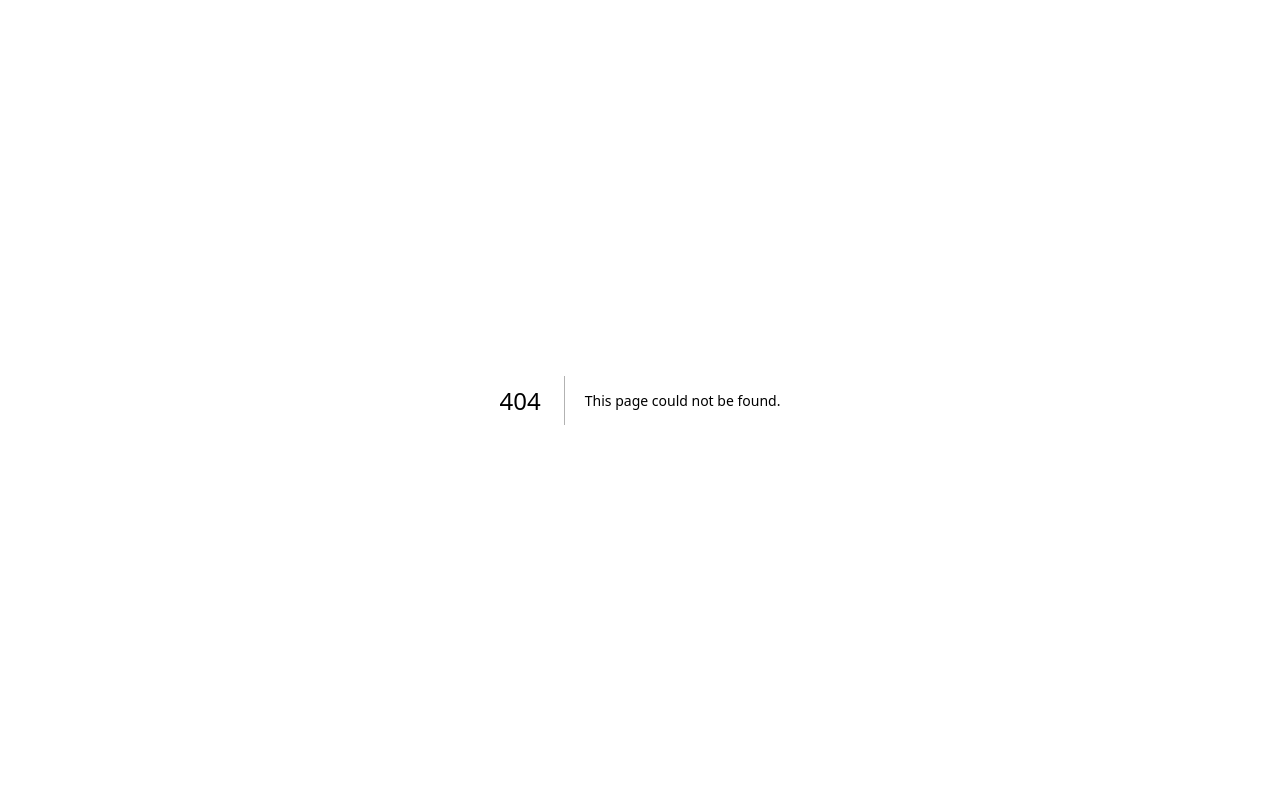
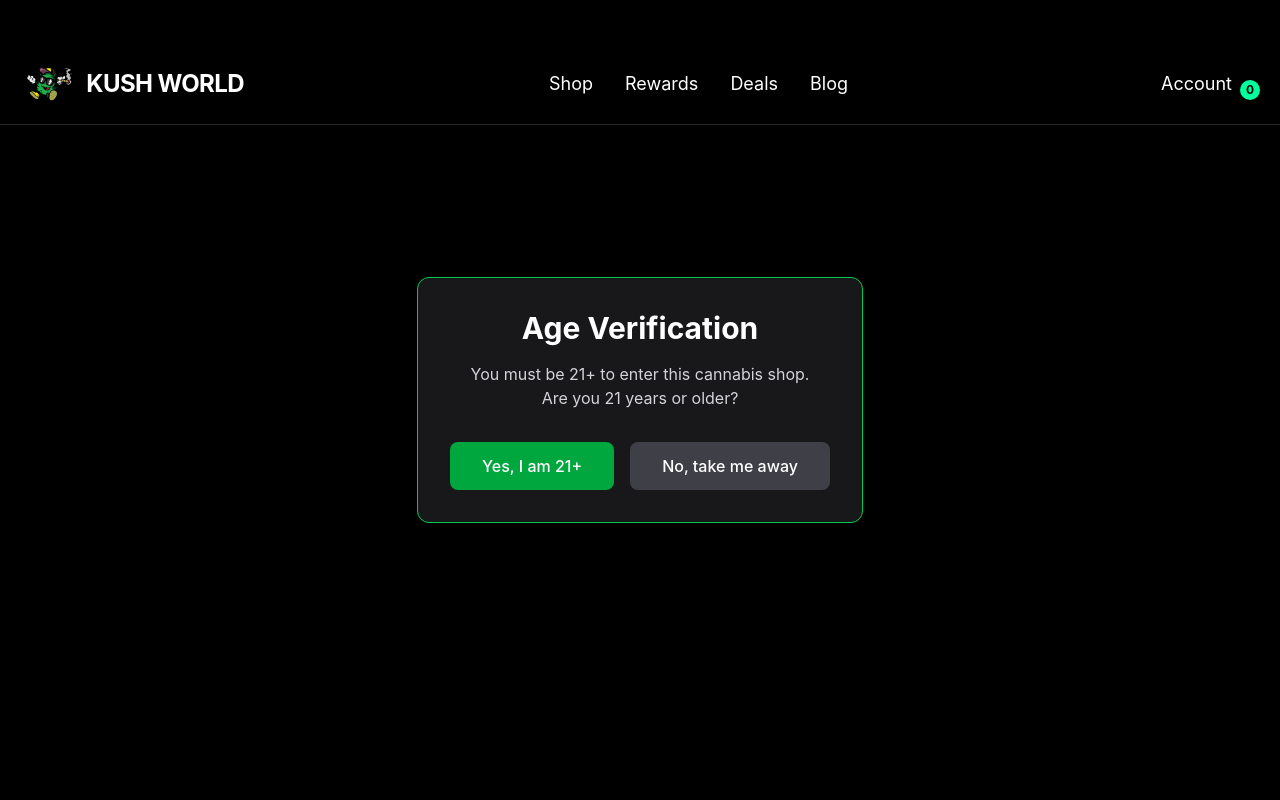
Before and after one commit to kushworldshop/kushworld, a Next.js app: page / in a window 1280 px wide. Before the commit this address had no page. Shown: the top 800 px of the page. Built offline with nearby package versions, Linux system fonts and the light colour scheme.

Commit message:
Fix AgeModal TypeScript props + restore homepage

```diff
--- a/app/components/AgeModal.tsx
+++ b/app/components/AgeModal.tsx
@@ -1,76 +1,53 @@
 'use client';
+
 import { useState } from 'react';
 
 interface AgeModalProps {
   isOpen: boolean;
-  onVerified: () => void;
-  onLoginSuccess?: () => void;   // optional if not always used
+  onConfirm: () => void;
+  onCancel: () => void;
 }
 
-export default function AgeModal({ isOpen, onVerified, onLoginSuccess }: AgeModalProps) {
-  const [age, setAge] = useState('');
-  const [error, setError] = useState('');
+export default function AgeModal({ isOpen, onConfirm, onCancel }: AgeModalProps) {
+  const [ageConfirmed, setAgeConfirmed] = useState(false);
 
   if (!isOpen) return null;
 
-  const handleSubmit = (e: React.FormEvent) => {
-    e.preventDefault();
-    setError('');
+  const handleConfirm = () => {
+    setAgeConfirmed(true);
+    localStorage.setItem('loggedIn', 'true'); // or your preferred key
+    onConfirm();
+  };
 
-    const ageNum = parseInt(age);
-    if (isNaN(ageNum) || ageNum < 18) {
-      setError('You must be 18 or older to enter.');
-      return;
-    }
-
-    // Age verified
-    onVerified();
-
-    // Optional: auto-login or success callback
-    if (onLoginSuccess) {
-      setTimeout(onLoginSuccess, 800);
-    }
+  const handleCancel = () => {
+    // Allow browsing merch anyway (or redirect if you prefer strict 21+)
+    onCancel();
   };
 
   return (
-    <div className="fixed inset-0 bg-black/90 flex items-center justify-center z-[100]">
-      <div className="bg-zinc-900 border border-zinc-700 rounded-3xl p-10 max-w-md w-full mx-4">
-        <h2 className="text-3xl font-bold text-center mb-8 text-white">Age Verification</h2>
-
-        <p className="text-zinc-400 text-center mb-8">
-          You must be 18 years or older to access this site.
+    <div className="fixed inset-0 bg-black bg-opacity-80 flex items-center justify-center z-50">
+      <div className="bg-zinc-900 p-8 rounded-xl max-w-md text-center border border-green-500">
+        <h2 className="text-3xl font-bold mb-4 text-white">Age Verification</h2>
+        <p className="text-zinc-300 mb-8">
+          You must be 21+ to enter this cannabis shop.
+          <br />Are you 21 years or older?
         </p>
 
-        <form onSubmit={handleSubmit} className="space-y-6">
-          <div>
-            <label className="block text-sm text-zinc-400 mb-2">Enter your age</label>
-            <input
-              type="number"
-              value={age}
-              onChange={(e) => setAge(e.target.value)}
-              placeholder="18"
-              className="w-full bg-black border border-zinc-700 rounded-2xl px-6 py-4 text-white text-2xl focus:border-[#00ff9d] outline-none"
-              min="1"
-              max="120"
-              required
-            />
-          </div>
-
-          {error && (
-            <p className="text-red-500 text-center text-sm">{error}</p>
-          )}
+        <div className="flex gap-4 justify-center">
+          <button
+            onClick={handleConfirm}
+            className="bg-green-600 hover:bg-green-700 px-8 py-3 rounded-lg font-medium transition"
+          >
+            Yes, I am 21+
+          </button>
 
           <button
-            type="submit"
-            className="w-full py-4 bg-[#00ff9d] hover:bg-[#00ff9d]/90 text-black font-bold rounded-2xl text-lg transition"
+            onClick={handleCancel}
+            className="bg-zinc-700 hover:bg-zinc-600 px-8 py-3 rounded-lg font-medium transition"
           >
-            Verify Age
+            No, take me away
           </button>
-        </form>
-
-        <p className="text-xs text-zinc-500 text-center mt-6">
-          This site contains adult content. Please leave if you are under 18.
-        </p>
+        </div>
       </div>
     </div>
   );
--- /dev/null
+++ b/app/page.tsx
@@ -0,0 +1,54 @@
+'use client';
+
+import { useState, useEffect } from 'react';
+import Navbar from './components/Navbar';
+import Hero from './components/Hero';
+import Categories from './components/Categories';
+import ShopSection from './components/ShopSection';
+import LoyaltySection from './components/LoyaltySection';
+import CartDrawer from './components/CartDrawer';
+import AgeModal from './components/AgeModal';
+
+export default function Home() {
+  const [isCartOpen, setIsCartOpen] = useState(false);
+  const [showAgeModal, setShowAgeModal] = useState(true);
+
+  useEffect(() => {
+    const loggedIn = localStorage.getItem('loggedIn');
+    if (loggedIn) {
+      setShowAgeModal(false);
+    }
+  }, []);
+
+  const handleAgeConfirm = () => {
+    setShowAgeModal(false);
+  };
+
+  const handleAgeCancel = () => {
+    setShowAgeModal(false);
+  };
+
+  return (
+    <>
+      <AgeModal
+        isOpen={showAgeModal}
+        onConfirm={handleAgeConfirm}
+        onCancel={handleAgeCancel}
+      />
+
+      <Navbar onCartClick={() => setIsCartOpen(true)} />
+
+      <main>
+        <Hero />
+        <Categories />
+        <ShopSection />
+        <LoyaltySection />
+      </main>
+
+      <CartDrawer
+        isOpen={isCartOpen}
+        onClose={() => setIsCartOpen(false)}
+      />
+    </>
+  );
+}
```
